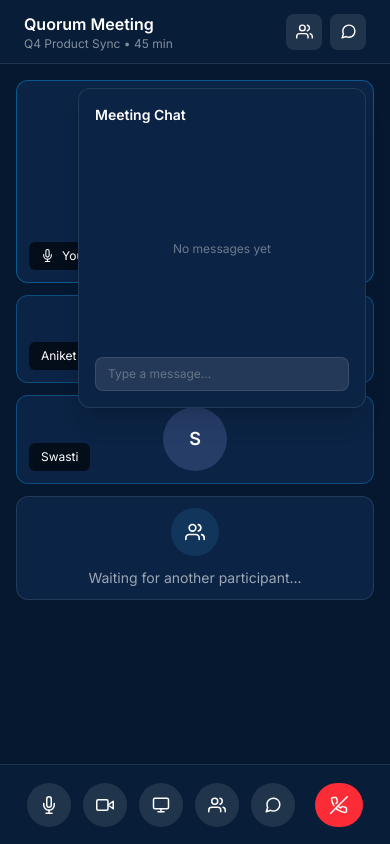
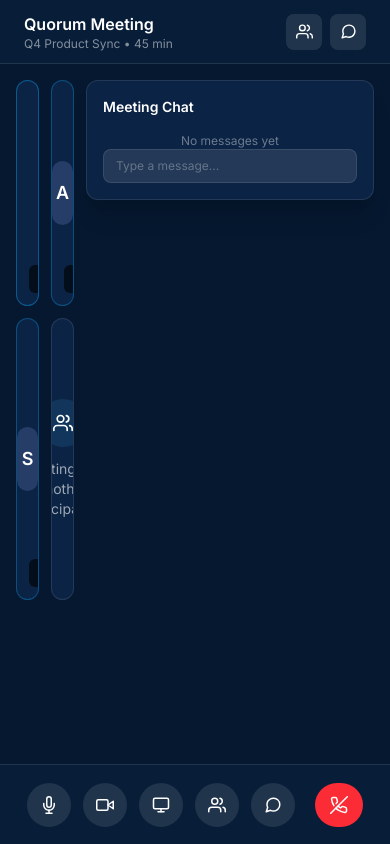
Before and after one commit to Tanvi975/quorum-web, a React (Vite) app: page /video-call in a window 390 px wide. Both pictures are taken after a click on the button 348 px from the left and 31 px from the top of the page. Built offline with nearby package versions, Linux system fonts and the light colour scheme; no server answers.

Commit message:
feat: add chat UI

```diff
--- a/src/App.jsx
+++ b/src/App.jsx
@@ -40,9 +40,6 @@ function App() {
   path="/organization/create"
   element={<CreateOrganization />}
 />
-          {/* <Route path="/onboarding/step-1" element={<ProtectedRoute><OnboardingStep1 /></ProtectedRoute>} />
-          <Route path="/onboarding/step-2" element={<ProtectedRoute><OnboardingStep2 /></ProtectedRoute>} />
-          <Route path="/onboarding/step-3" element={<ProtectedRoute><OnboardingStep3 /></ProtectedRoute>} /> */}
         </Routes>
       </BrowserRouter>
     </AuthProvider>
--- a/src/pages/VideoCall.jsx
+++ b/src/pages/VideoCall.jsx
@@ -146,8 +146,13 @@ function VideoCall() {
 
       {/* Main Meeting Area */}
       <main className="flex-1 p-4 md:p-6 relative">
+  <div className="flex gap-3 h-full min-h-[520px]">
 
-        <div className="grid grid-cols-1 md:grid-cols-2 gap-3 h-full min-h-[520px]">
+  <div
+  className={`grid grid-cols-2 gap-3 h-full min-h-[520px] ${
+    showChat ? "flex-1 min-w-0" : "w-full"
+  }`}
+>
 
           {/* My Video */}
           <div className="relative rounded-xl overflow-hidden bg-[#0B2344] border border-[#0B8FD8]/50">
@@ -176,6 +181,7 @@ function VideoCall() {
             </div>
 
           </div>
+
 
           {/* Participant 1 */}
           <div className="relative rounded-xl overflow-hidden bg-[#0B2344] border border-[#0B8FD8]/40 flex items-center justify-center">
@@ -223,6 +229,26 @@ function VideoCall() {
 
         </div>
 
+
+           {/* Chat Panel */}
+           {showChat && (
+          <div className="w-72 shrink-0 h-full rounded-xl bg-[#0B2344] border border-white/10 shadow-xl p-4 flex flex-col">
+            <h3 className="font-semibold text-sm mb-4">
+              Meeting Chat
+            </h3>
+
+            <div className="flex-1 flex items-center justify-center text-xs text-white/40">
+              No messages yet
+            </div>
+
+            <input
+              placeholder="Type a message..."
+              className="w-full rounded-lg bg-white/10 border border-white/10 px-3 py-2 text-xs outline-none placeholder:text-white/30"
+            />
+          </div>
+        )}
+          </div>
+
         {/* Participants Panel */}
         {showParticipants && (
           <div className="absolute top-6 right-6 w-64 rounded-xl bg-[#0B2344] border border-white/10 shadow-xl p-4 z-20">
@@ -253,25 +279,6 @@ function VideoCall() {
           </div>
         )}
 
-        {/* Chat Panel */}
-        {showChat && (
-          <div className="absolute top-6 right-6 w-72 h-80 rounded-xl bg-[#0B2344] border border-white/10 shadow-xl p-4 z-20 flex flex-col">
-
-            <h3 className="font-semibold text-sm mb-4">
-              Meeting Chat
-            </h3>
-
-            <div className="flex-1 flex items-center justify-center text-xs text-white/40">
-              No messages yet
-            </div>
-
-            <input
-              placeholder="Type a message..."
-              className="w-full rounded-lg bg-white/10 border border-white/10 px-3 py-2 text-xs outline-none placeholder:text-white/30"
-            />
-
-          </div>
-        )}
 
       </main>
 
```
